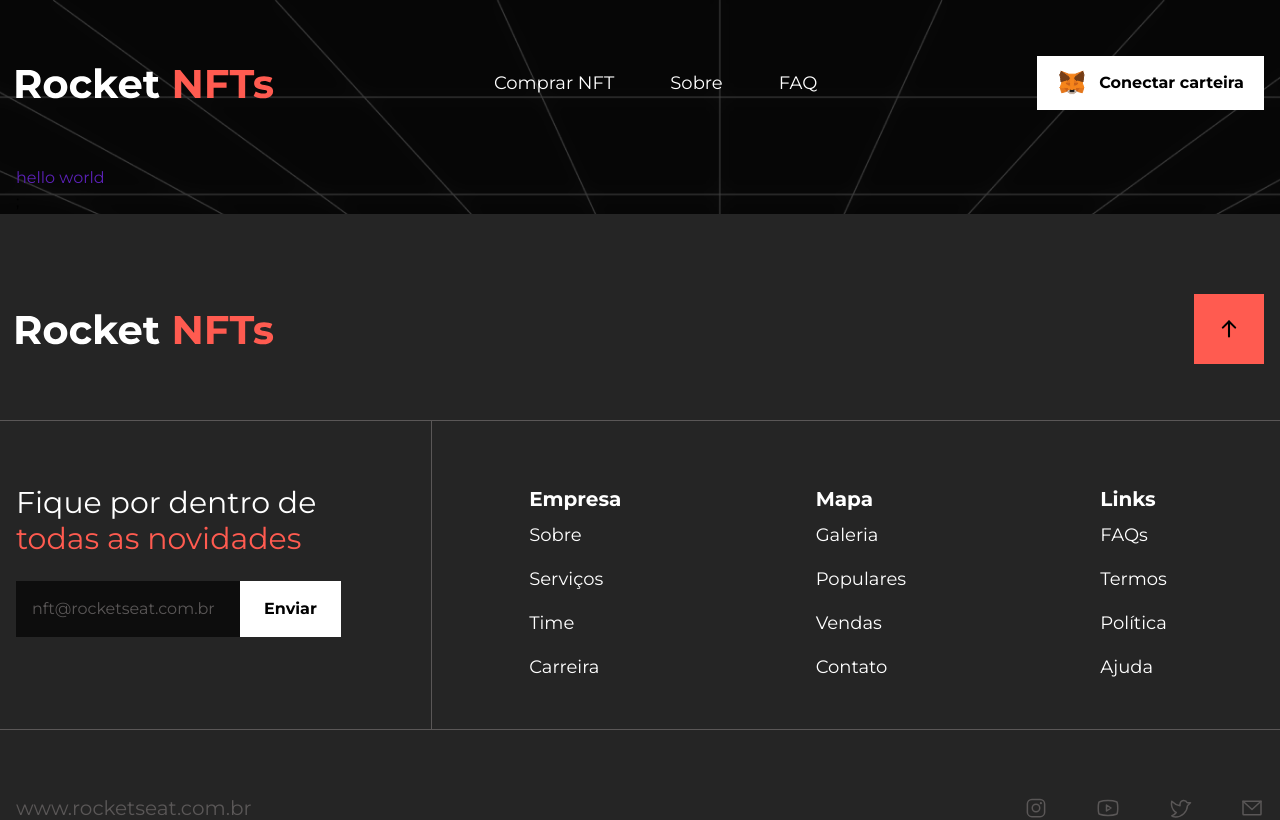
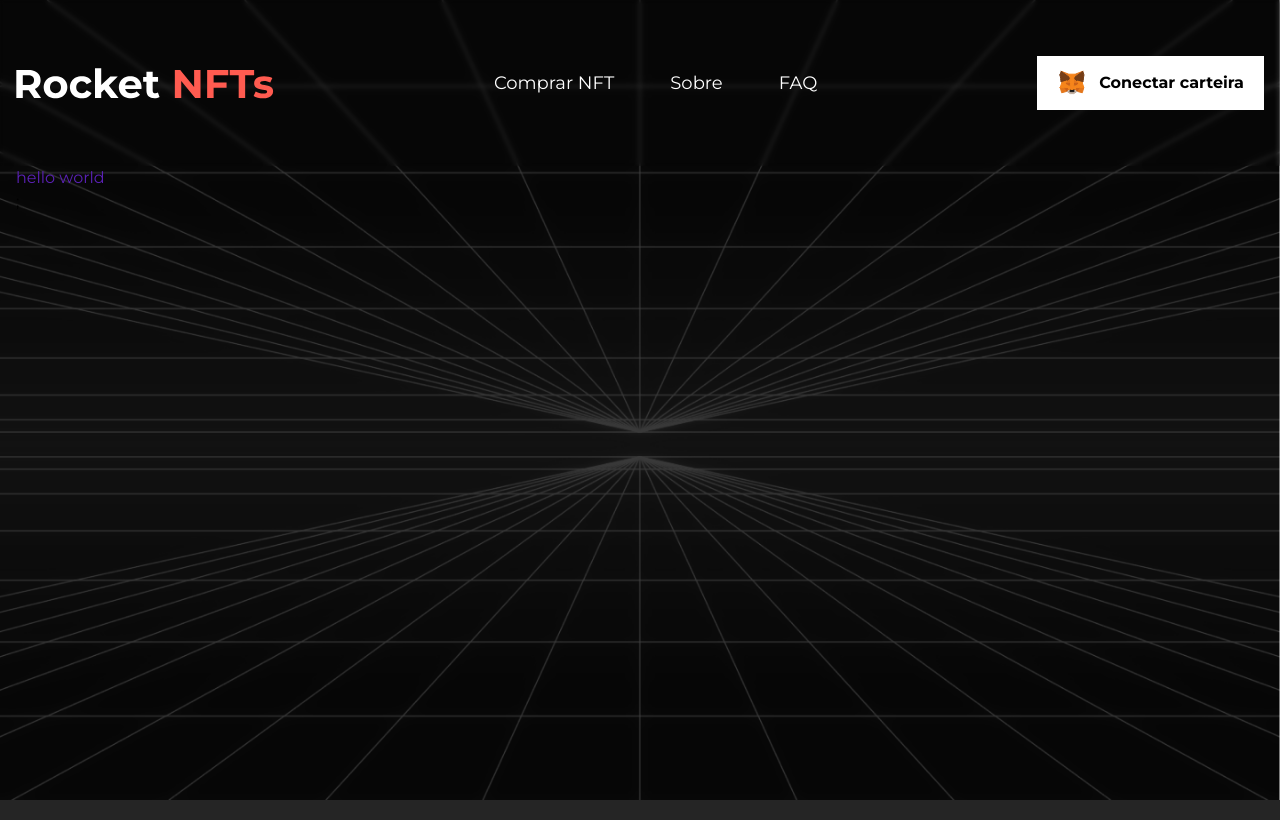
Before and after one commit to devsantosbruno/rocket-NFT, a React (Vite) app: page / in a window 1280 px wide. Shown: the top 820 px of the page. Built offline with nearby package versions, Linux system fonts and the light colour scheme.

Commit message:
feat: backdrop blur on header

```diff
--- a/src/App.tsx
+++ b/src/App.tsx
@@ -4,11 +4,17 @@ import "./styles/global.css";
 
 export function App() {
   return (
-    <div className="bg-nft">
+    <div>
       <Header />
-      <div className="container px-4 mx-auto">
-        <h1 className="text-violet-800">hello world</h1>;
-      </div>
+
+      <main>
+        <section className="bg-nft bg-cover bg-no-repeat min-h-screen pt-[166px]">
+          <div className="container px-4 mx-auto">
+            <h1 className="text-violet-800 testeHeight">hello world</h1>;
+          </div>
+        </section>
+      </main>
+
       <Footer />
     </div>
   );
--- a/src/components/header.tsx
+++ b/src/components/header.tsx
@@ -1,6 +1,6 @@
 export function Header() {
   return (
-    <div>
+    <header className="backdrop-blur-[2px] fixed top-0 left-0 right-0 bg-blur-xl">
       <div className="container px-4 mx-auto">
         <div className="flex items-center justify-between gap-8 py-14">
           <a href="#">
@@ -31,6 +31,6 @@ export function Header() {
           </a>
         </div>
       </div>
-    </div>
+    </header>
   );
 }
```
